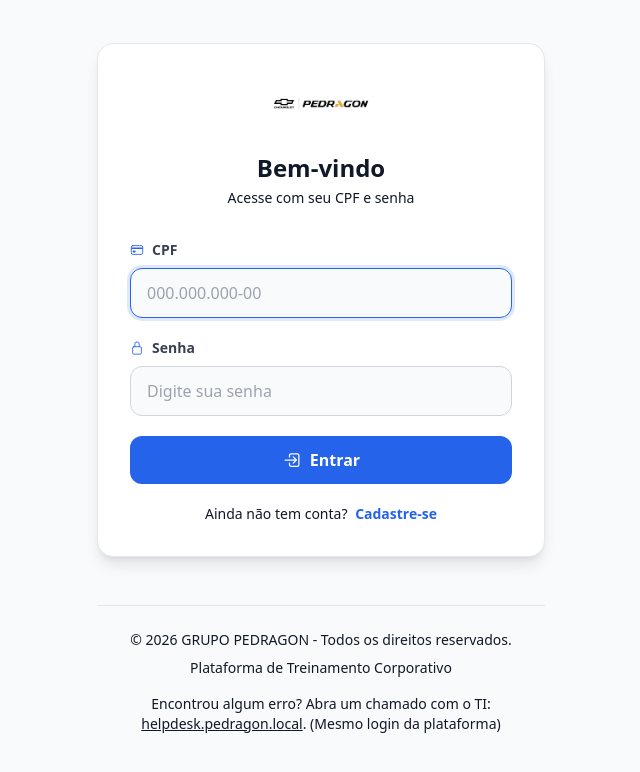
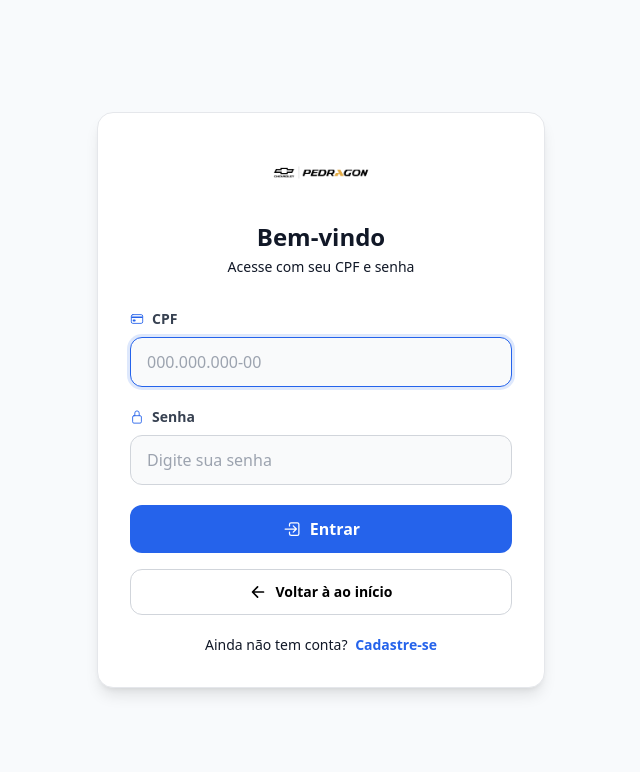
Before and after one commit to MarceloCastelo/treinamentoPedragon, a Flask app: page /auth/login in a window 1280 px wide. Shown: the top 772 px of the page, without its empty margins (319-959 px from the left). Run offline with Flask 3, Linux system fonts and the light colour scheme.

Commit message:
botão de voltar e alterado o título
Co-authored-by: Copilot <copilot@github.com>

```diff
--- a/templates/home.html
+++ b/templates/home.html
@@ -70,9 +70,9 @@
                     </div>
 
                     <h1 class="text-5xl md:text-6xl font-bold text-gray-900 mb-6 leading-tight">
-                        Bem-vindo ao<br/>
+                        Bem-vindos à<br/>
                         <span class="text-blue-600">
-                            Pedragon Treinamentos
+                            Universidade Pedragon
                         </span>
                     </h1>
 
--- a/templates/login.html
+++ b/templates/login.html
@@ -122,6 +122,15 @@
                 </button>
             </form>
 
+            <!-- Botão Voltar -->
+            <div class="mt-4">
+                <a href="https://intranet.pedragon.local:8080"
+                   class="w-full flex items-center justify-center gap-2 py-3 px-6 rounded-xl border border-gray-300 text-gray-600 font-semibold hover:bg-gray-100 btn-animate text-sm">
+                    <ion-icon name="arrow-back-outline" class="text-lg"></ion-icon>
+                    Voltar à ao início
+                </a>
+            </div>
+
             <!-- Link para Cadastro -->
             <div class="mt-5 text-center">
                 <p class="text-gray-500 text-sm">
@@ -131,16 +140,6 @@
             </div>
         </div>
 
-<!-- Footer -->
-<footer class="mt-12 bg-blue-900/50 border-t border-blue-700/50">
-    <div class="container mx-auto px-4 py-6">
-        <div class="text-center text-blue-300 text-sm">
-            <p>© 2026 GRUPO PEDRAGON - Todos os direitos reservados.</p>
-            <p class="mt-2">Plataforma de Treinamento Corporativo</p>
-            <p class="mt-4">Encontrou algum erro? Abra um chamado com o TI: <a href="http://helpdesk.pedragon.local/" target="_blank" class="underline hover:text-blue-100">helpdesk.pedragon.local</a>. (Mesmo login da plataforma)</p>
-        </div>
-    </div>
-</footer>
 
     </div>
     <script>
```
